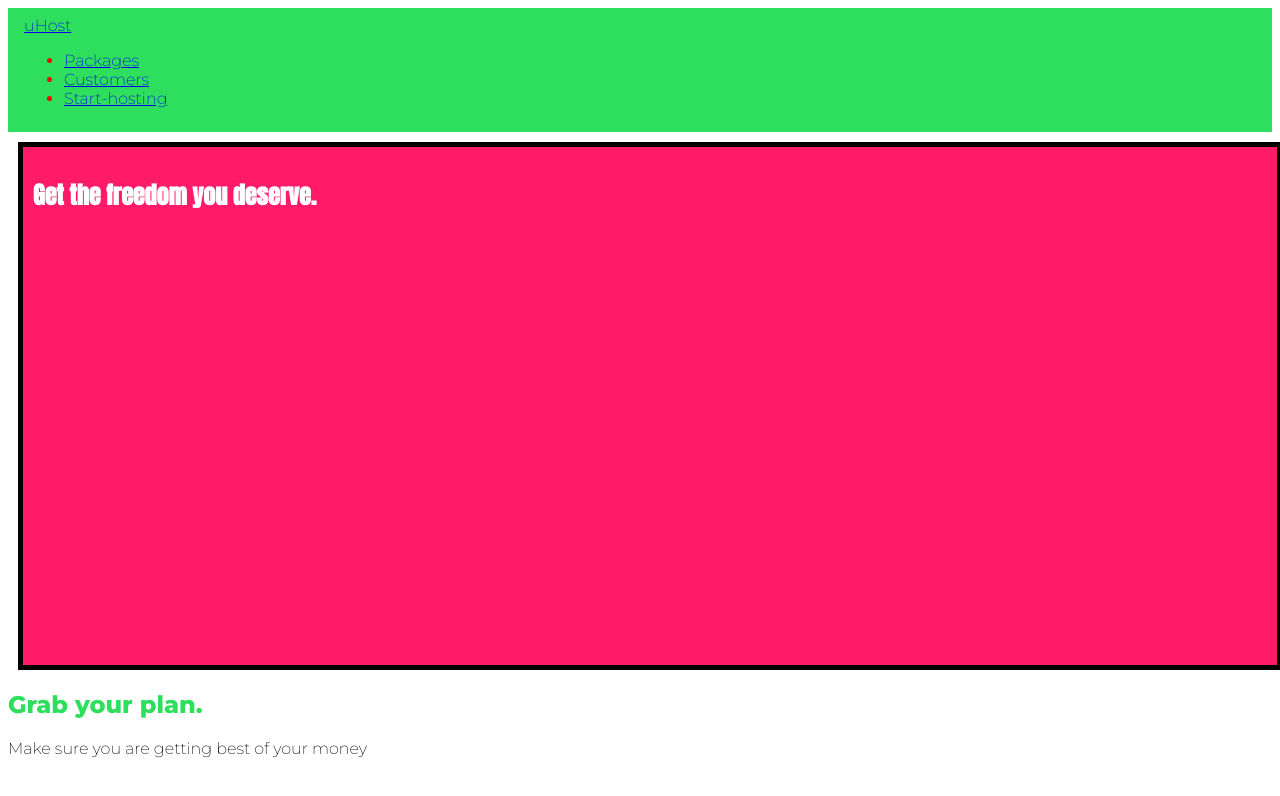
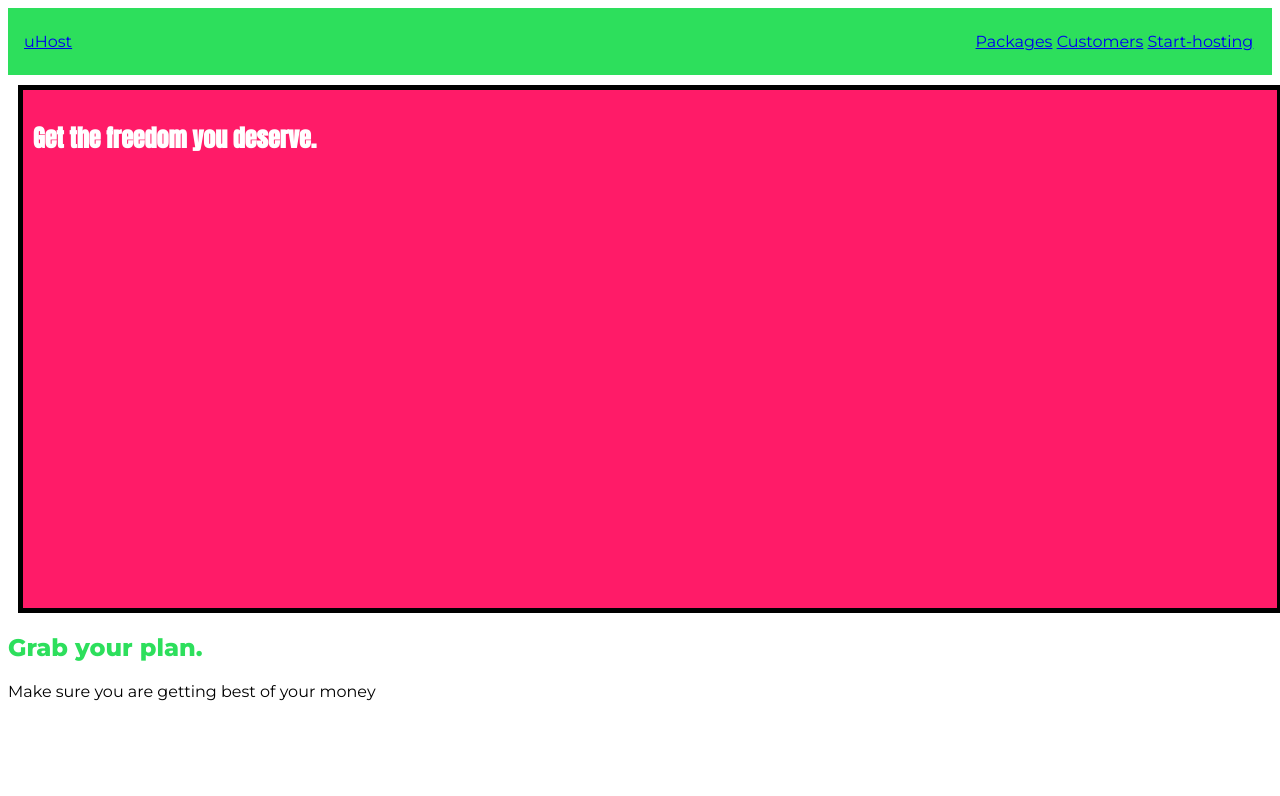
Before and after one commit to Iftakher99/first-website, a plain HTML site: page index.html in a window 1280 px wide. Drawn offline with Linux system fonts and the light colour scheme.

Commit message:
some css canged

```diff
--- a/index.html
+++ b/index.html
@@ -5,8 +5,7 @@
     <meta charset="UTF-8">
     <meta http-equiv="X-UA-Compatible" content="ie=edge">
     <title>uHost</title>
-    <link rel="shortcut icon" href="favicon.png">
-    <link href="https://fonts.googleapis.com/css2?family=Montserrat:wght@200;600;800&display=swap" rel="stylesheet">
+    <link href="https://fonts.googleapis.com/css2?family=Montserrat:wght@200;400;600;800&display=swap" rel="stylesheet">
     <link href="https://fonts.googleapis.com/css2?family=Anton&display=swap" rel="stylesheet">
     <link rel="stylesheet" href="style.css">
 
@@ -16,7 +15,7 @@
     <header class="main-header">
         <div><a href="#"> uHost</a></div>
 
-        <nav>
+        <nav class="main-nav">
             <ul>
                 <li class="main-nav__item"><a href="packages/index.html">Packages</a></li>
                 <li class="main-nav__item"><a href="customers/index.html">Customers</a></li>
--- a/style.css
+++ b/style.css
@@ -1,23 +1,25 @@
+* {
+    box-sizing: border-box;
+}
 
-*{
-    box-sizing:border-box;
-}
 body {
     font-family: 'Montserrat', sans-serif;
 
+
 }
 
-#product-overview{
+#product-overview {
     background-color: #ff1b68;
-   width: 100%;
-   height: 528px;
-   border: 5px solid black;
-  margin: 10px;
-   padding: 10px;
+    width: 100%;
+    height: 528px;
+    border: 5px solid black;
+    margin: 10px;
+    padding: 10px;
 
 
 }
-.section-title{
+
+.section-title {
 
     color: #2ddf5c;
 
@@ -25,14 +27,35 @@ body {
 
 
 #product-overview h1 {
-    color:white;
+    color: white;
     font-family: 'Anton', sans-serif;
 }
-.main-header{
+.main-header>div {
+    display: inline-block;
+}
+.main-nav{
+    display: inline-block;
+    text-align: right;
+    width: calc(100% - 55px);
+
+}
+.main-header {
     background-color: #2ddf5c;
     padding: 8px 16px;
     width: 100%;
+
 }
+
+
 .main-nav__item {
-    color: red;
+    margin:0;
+    padding: 0;
+    list-style:none;
+
 }
+
+
+.main-nav__item {
+    display: inline-block;
+    font-weight: 400;
+}
```
